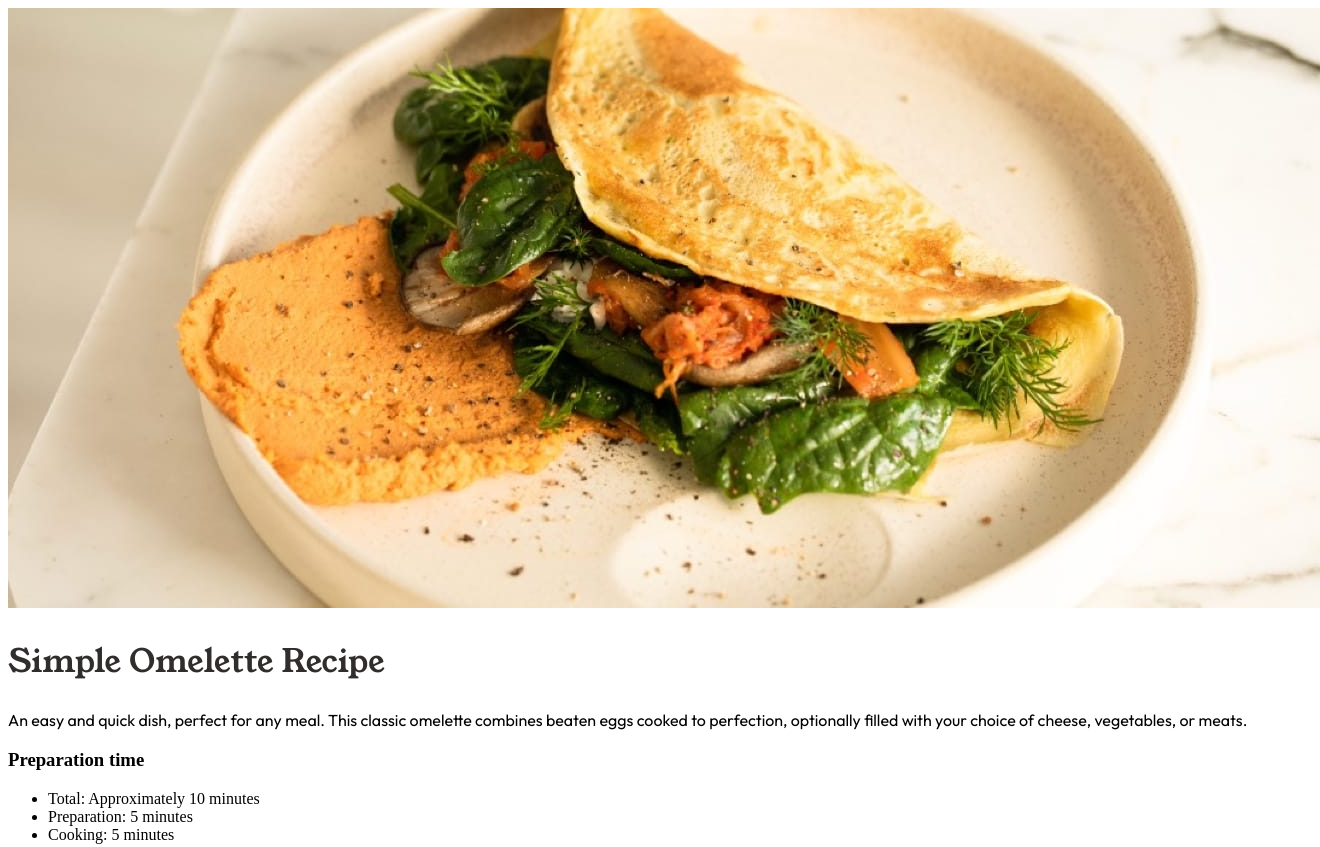
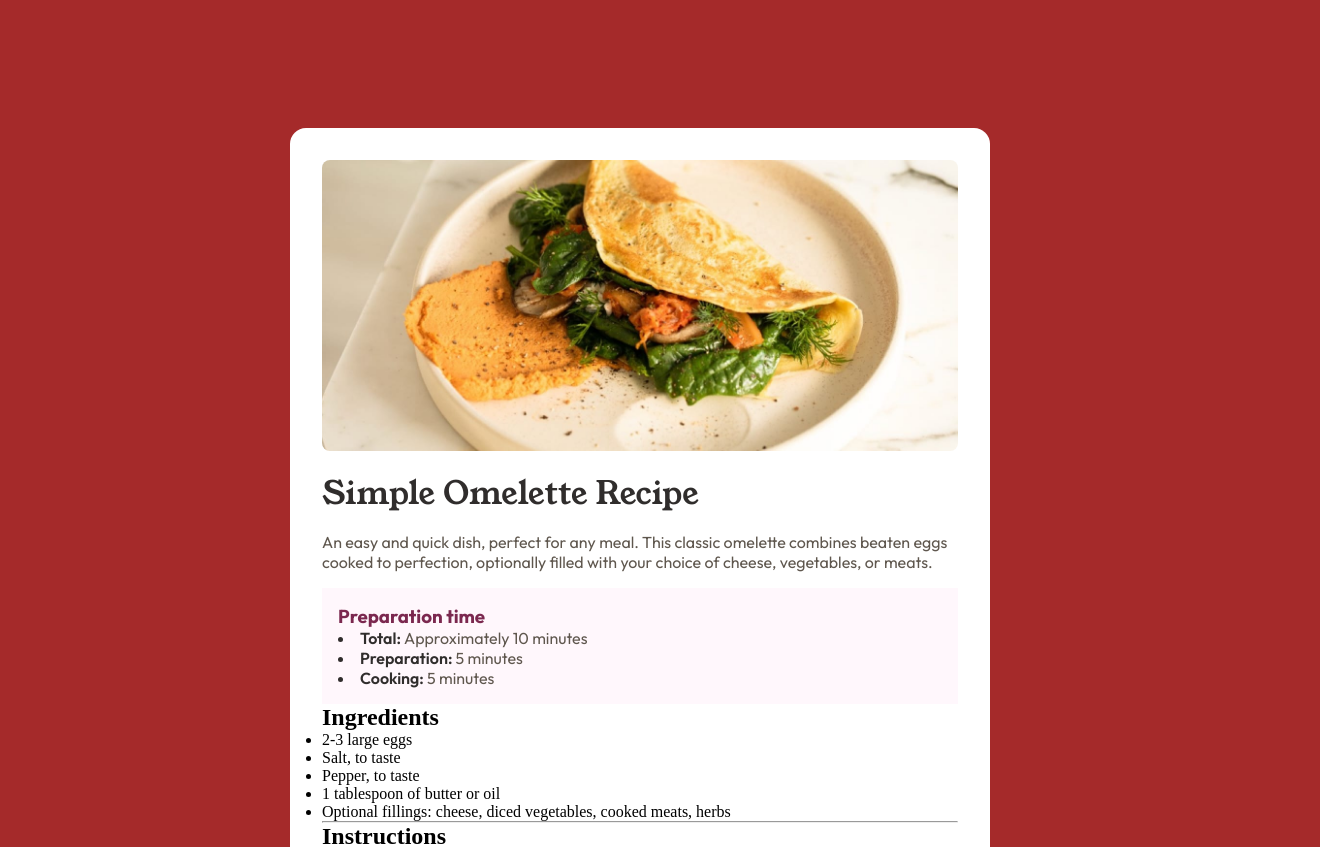
Before and after one commit to jamesg7631/recipe-page, a plain HTML site: page index.html in a window 1280 px wide. Shown: the top 847 px of the page, 1320 px wide, since content can reach past the window. Drawn offline with Linux system fonts and the light colour scheme.

Commit message:
Formatted up to preparation time

```diff
--- a/css/style.css
+++ b/css/style.css
@@ -6,6 +6,12 @@
 }
 .attribution a {
   color: hsl(228, 45%, 44%);
+}
+
+* {
+  margin: 0;
+  padding: 0;
+  box-sizing: border-box;
 }
 
 :root {
@@ -17,7 +23,7 @@
   --stone-900: hsl(24, 5%, 18%);
   --brown: hsl(14, 45%, 36%);
   --rose-800: hsl(332, 51%, 32%);
-  --rose-50: hsl(330, 100%, 98%);
+  --rose-50: #fff7fc;
 
   /* Spacing */
 }
@@ -32,15 +38,57 @@
 
 .text-preset-2 {
   font-family: "Outfit", sans-serif;
+  color: var(--stone-600);
   font-weight: 400;
 }
 
 .text-preset-3 {
   font-family: "Outfit", sans-serif;
   font-weight: 600;
+  color: var(--stone-900);
 }
 
 .text-preset-4 {
   font-family: "Outfit", sans-serif;
   font-weight: 700;
+  color: var(--rose-800);
 }
+
+body {
+  font-size: 16px;
+  background-color: brown;
+  display: flex;
+  flex-direction: column;
+  align-items: center;
+  padding: 128px;
+}
+.recipe-title {
+  margin-bottom: 16px;
+}
+.recipe-description {
+  margin-bottom: 16px;
+}
+
+.recipe-preparation {
+  background-color: var(--rose-50);
+  padding: 16px;
+}
+
+.prepartion-list {
+  list-style-position: inside;
+}
+
+.card {
+  width: clamp(300px, 60vw, 700px);
+  background-color: white;
+  padding: 32px;
+  flex-grow: 1;
+  border-radius: 16px;
+}
+
+.omelette-image {
+  width: 100%;
+  height: auto;
+  border-radius: 8px;
+  margin-bottom: 16px;
+}
--- a/index.html
+++ b/index.html
@@ -18,11 +18,12 @@
     <link rel="stylesheet" href="./css/style.css" />
   </head>
   <body>
-    <main>
+    <main class="card">
       <section class="recipe-introduction">
         <img
           src="assets/images/image-omelette.jpeg"
           alt="Beautiful folded omelette with vegetables"
+          class="omelette-image"
         />
         <h1 class="recipe-title text-preset-1">Simple Omelette Recipe</h1>
         <p class="recipe-description text-preset-2">
@@ -33,11 +34,13 @@
       </section>
 
       <section class="recipe-preparation">
-        <h3 class="preparation-title">Preparation time</h3>
-        <ul>
-          <li>Total: Approximately 10 minutes</li>
-          <li>Preparation: 5 minutes</li>
-          <li>Cooking: 5 minutes</li>
+        <h3 class="preparation-title text-preset-4">Preparation time</h3>
+        <ul class="prepartion-list text-preset-3">
+          <li>
+            Total: <span class="text-preset-2">Approximately 10 minutes</span>
+          </li>
+          <li>Preparation: <span class="text-preset-2">5 minutes</span></li>
+          <li>Cooking: <span class="text-preset-2">5 minutes</span></li>
         </ul>
       </section>
 
```
